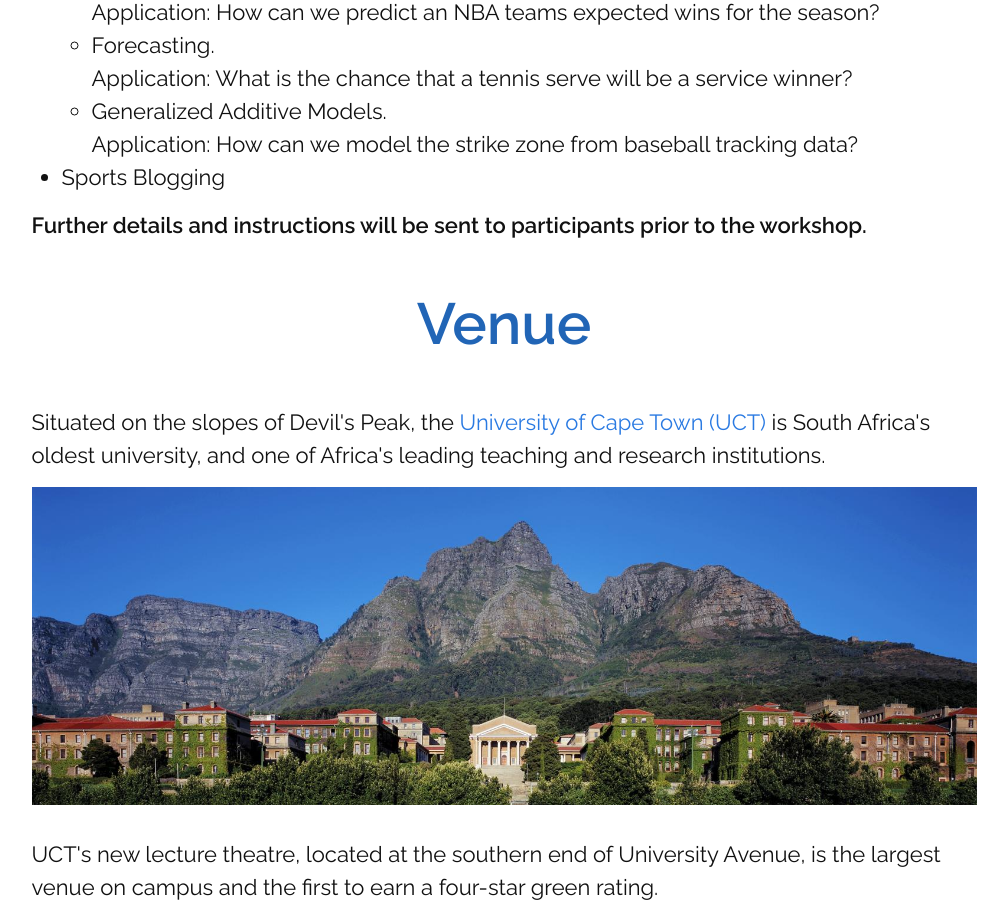
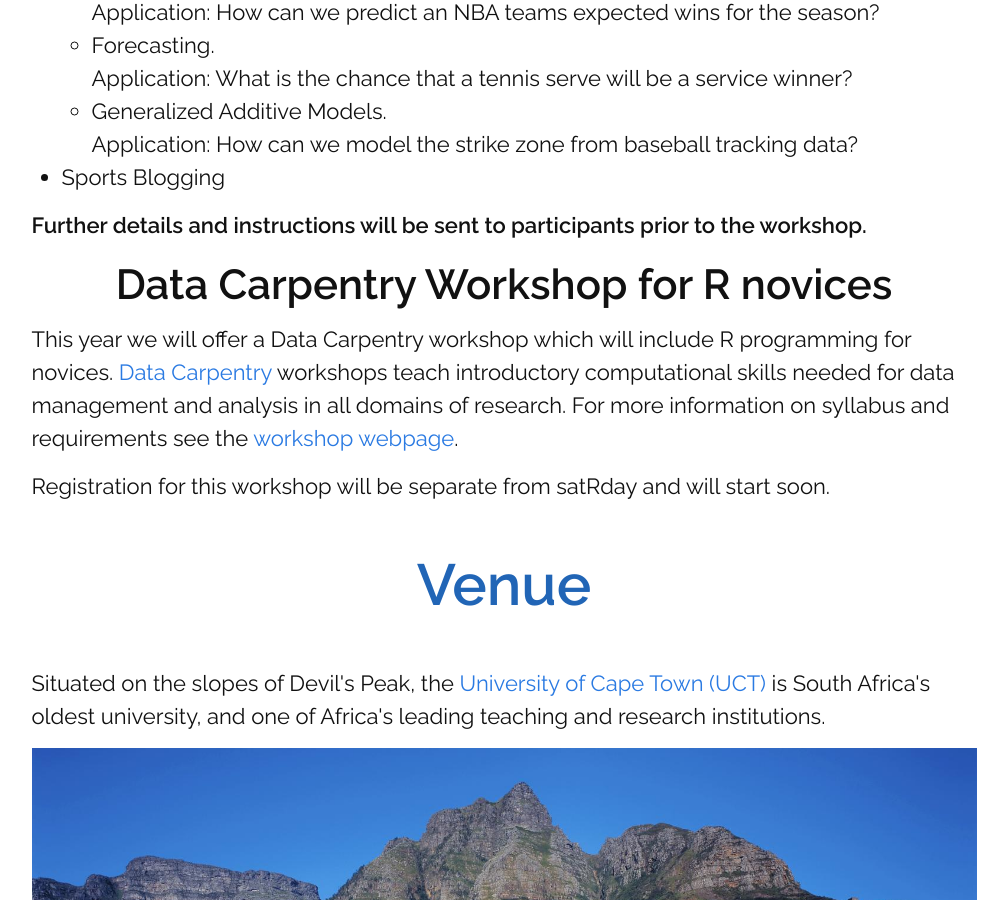
Before and after one commit to satRdays/capetown2018, a Jekyll site: the page built from index.html, in a window 1280 px wide and 900 px high, scrolled down 4079 px. Shown: the whole window, without its empty margins (136-1144 px from the left). Built offline with Jekyll 4.4.1, drawn with Linux system fonts in a browser that asks for light colours; nearby versions of some CDN libraries.

Commit message:
Add info on Data Carpentry workshop

```diff
--- a/_includes/workshops.html
+++ b/_includes/workshops.html
@@ -81,4 +81,16 @@
       the workshop.</b>
     </p>
 
+    <h3 class="center">Data Carpentry Workshop for R novices</h3>
+    <p>This year we will offer a Data Carpentry workshop which will include R
+    programming for novices.
+    <a href="http://www.datacarpentry.org">Data Carpentry</a> workshops teach
+    introductory computational skills needed for data management and analysis in
+    all domains of research. For more information on syllabus and requirements
+    see the <a href="https://katrintirok.github.io/2018-03-15-satRday/">workshop
+    webpage</a>.</p>
+
+    <p>Registration for this workshop will be separate from satRday and will
+    start soon.</p>
+
 </section>
```
